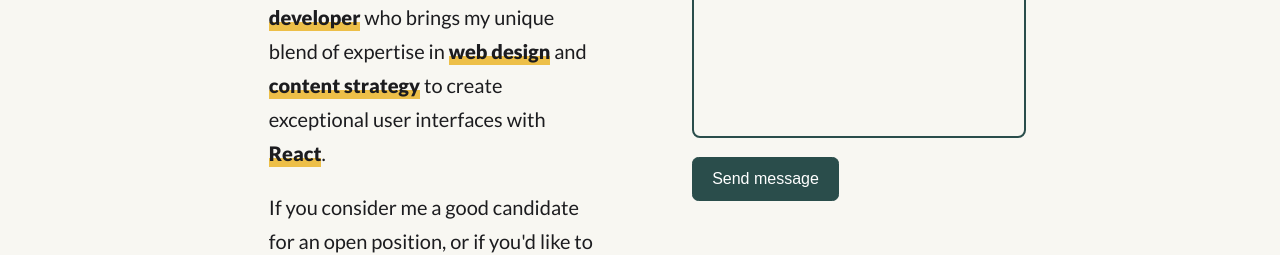
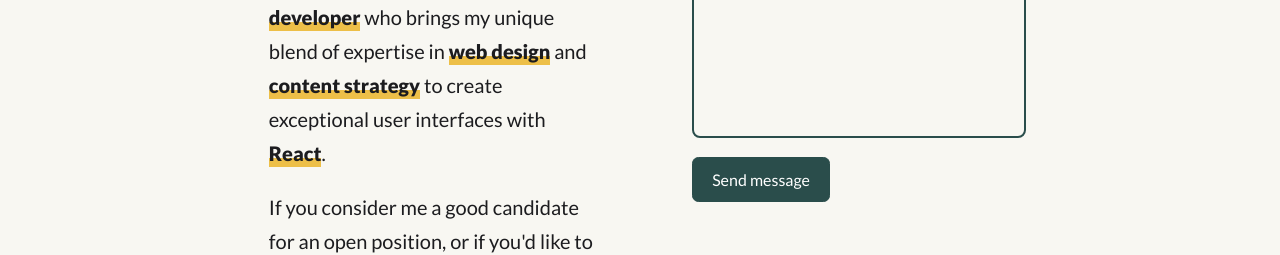
Before and after one commit to josh-merrill/personal-portfolio, a React (Vite) app: page / in a window 1280 px wide. Shown: the part 3479-3734 px from the top of the page. Built offline with nearby package versions, Linux system fonts and the light colour scheme.

Commit message:
STYLE: Adjusted form's submit button style

```diff
--- a/src/components/contact/contact.css
+++ b/src/components/contact/contact.css
@@ -54,7 +54,7 @@ form {
   gap: 1.2rem;
 }
 
-input, textarea {
+input, textarea, .btn-primary {
   font-family: 'Lato', sans-serif;
   font-size: 1rem;
   width: 100%;
```
